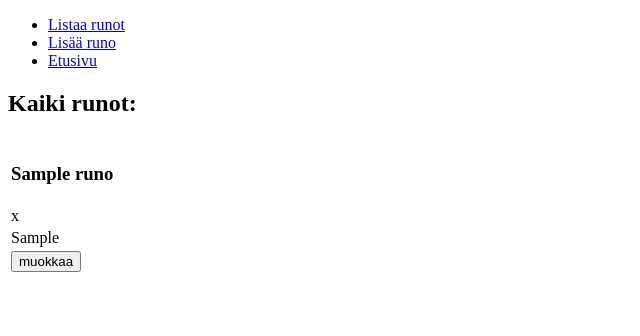
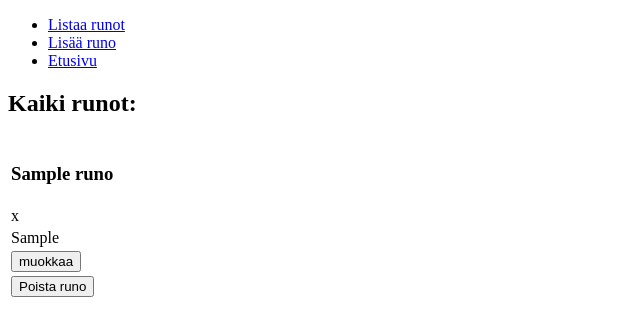
Before and after one commit to vsvala/Runoarkisto, a Flask app: page /runot/ in a window 1280 px wide. Shown: the top 336 px of the page, without its empty margins (0-640 px from the left). Run offline with Flask 2, Linux system fonts and the light colour scheme; tables that the repository leaves empty hold one stand-in row (values such as "Sample post").

Commit message:
VKO2 runon poisto

```diff
--- a/application/runot/views.py
+++ b/application/runot/views.py
@@ -39,6 +39,16 @@ def runot_uppdate(runo_id):
     return redirect(url_for("runot_index"))
 
 
+@app.route("/runot/<runo_id>/delete/", methods=["POST"])
+def runot_delete(runo_id):
+
+    t = Runo.query.get(runo_id)
+    db.session().delete(t)
+    db.session().commit()
+
+    return redirect(url_for("runot_index"))
+
+
 
 @app.route("/runot/", methods=["POST"])
 def runot_create():
--- a/application/templates/runot/list.html
+++ b/application/templates/runot/list.html
@@ -20,8 +20,15 @@
 
    <tr>
       <td> <a href= "{{ url_for('runot_uppdateForm', runo_id=runo.id)}}"><button>muokkaa</button></a> </td>
+
     </tr>
-
+    <tr>
+        <td>
+            <form method="POST" action="{{ url_for('runot_delete', runo_id=runo.id)}}">
+                <input class="btn btn-danger" class="mdl-button mdl-js-button mdl-button--raised" type="submit" value="Poista runo" />
+            </form>
+        </td>
+    </tr>
     {% endfor %}
   </table>
 {% endblock %}
```
Also changed, not shown: runo.db (added).
